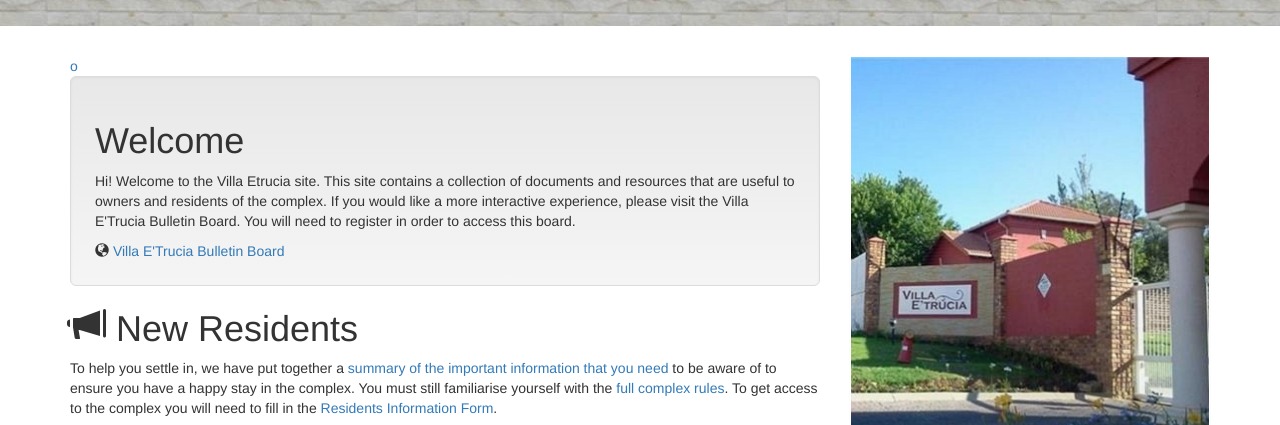
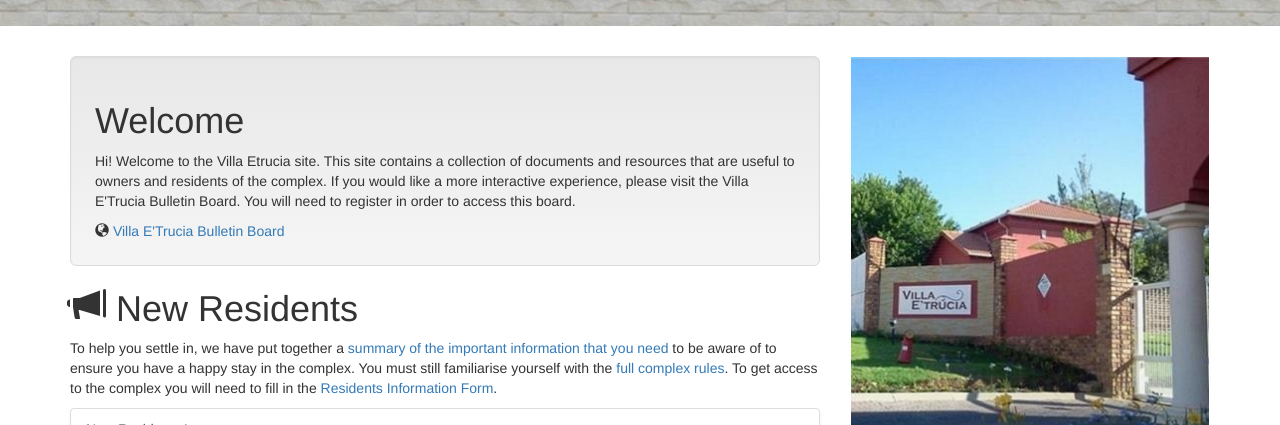
Before and after one commit to VETComplex/VETComplex, a plain HTML site: page index.html in a window 1280 px wide. Shown: the part 295-720 px from the top of the page. Drawn offline with nearby package versions, Linux system fonts and the light colour scheme; some packages are replaced by stand-ins of ours.

Commit message:
Removed the Link

```diff
--- a/index.html
+++ b/index.html
@@ -44,9 +44,8 @@
         <div class='container'>
             <div class='row'>
                 <div class='col-md-8'>
-                    <a href=".\new.html">o</a>
-                    <div class='well well-lg'>
-                        <h1>Welcome</h1>
+<div class='well well-lg'>
+            <h1>Welcome</h1>
                         <p>
                             Hi! Welcome to the Villa Etrucia site. This site contains a collection of documents and resources that are useful to owners and residents of the complex. If you would like a more interactive experience, please visit the Villa E'Trucia Bulletin Board. You will need to register in order to access this board.
                         </p>
```
